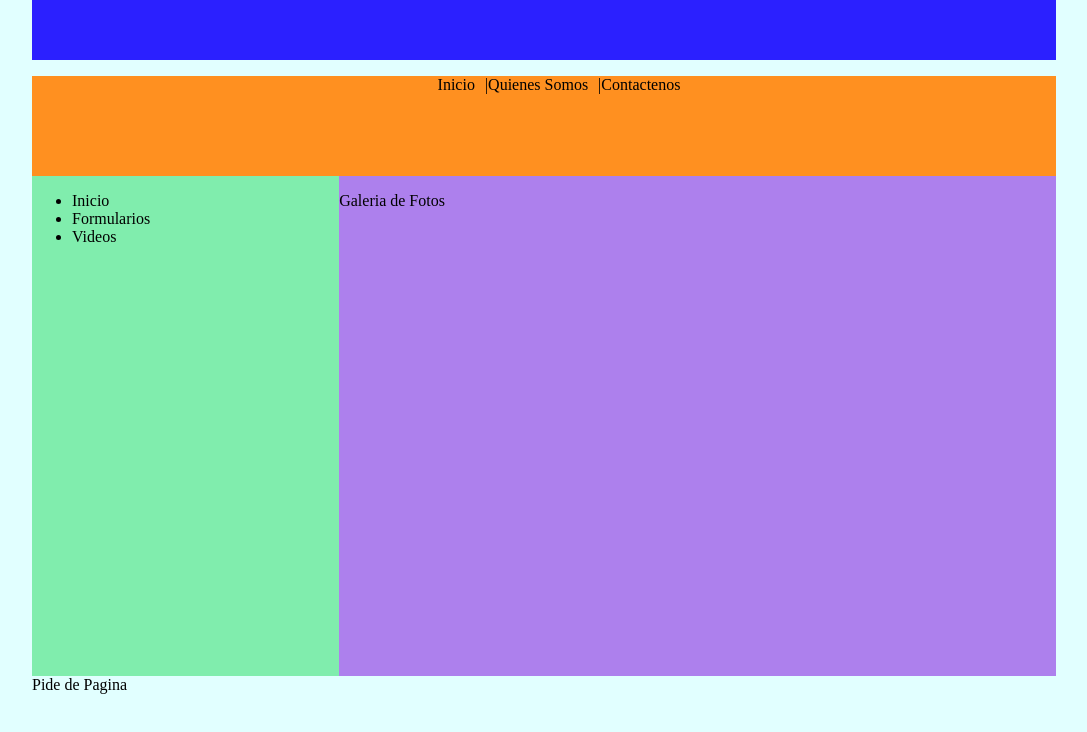
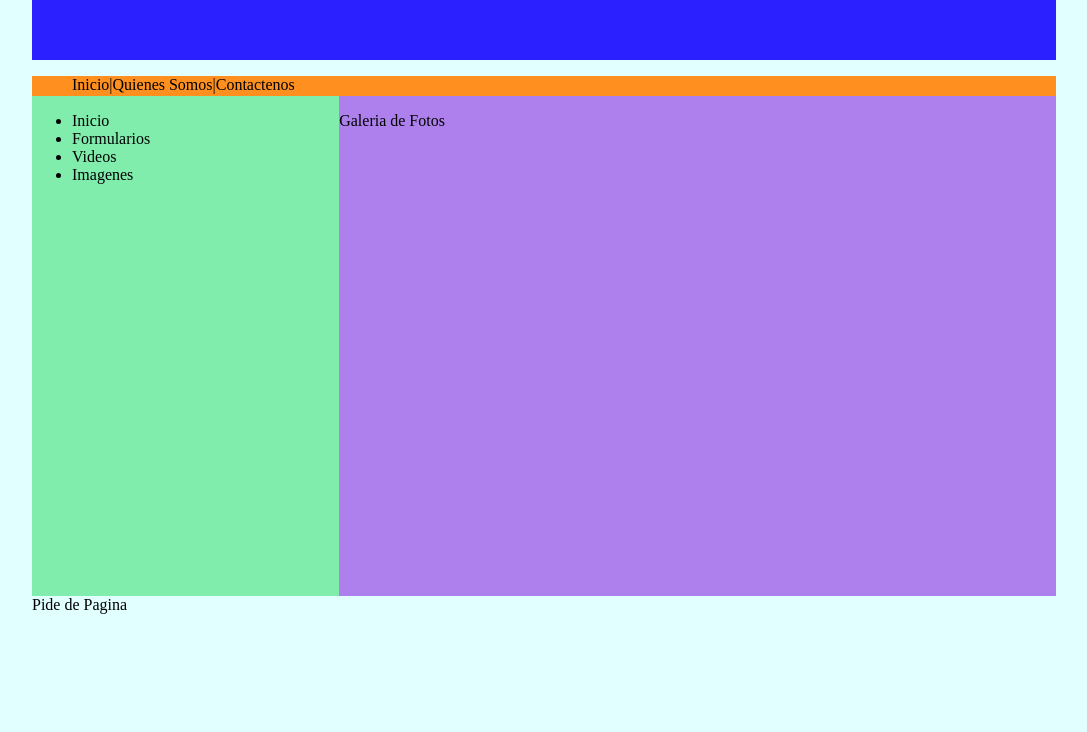
Before and after one commit to jhonblancor/MiProyectoGIT, a plain HTML site: page index.html in a window 1280 px wide. Shown: the part 40-772 px from the top of the page, without its empty margins (96-1183 px from the left). Drawn offline with Linux system fonts and the light colour scheme.

Commit message:
retoca el estilo del la pagina sombreado del menu agreado de la opcion imagines

```diff
--- a/index.html
+++ b/index.html
@@ -17,6 +17,7 @@
 					<li>Inicio</li>
 					<li>Formularios</li>
 					<li>Videos</li>
+					<li>Imagenes</li>
 				</ul>
 			</aside>
 
--- a/style.css
+++ b/style.css
@@ -10,20 +10,16 @@ background:#2B20FF;
 }
 nav{
 width:100%;
-height:100px;
+height:20px;
 background:#FF9020;
-margin:0 auto 0;
 }
 #menu ul{
 list-style-type:none;
-text-align:center;
 }
 #menu li{
 display:inline;
-text-align:center;
-margin:0 10px 0 0;
 }
-#menu li a:hover{
+#menu li:hover{
 background-color:#333333;
 color:#ffffff;
 }
@@ -31,7 +27,6 @@ color:#ffffff;
 width:100%;
 height:800px;
 background:#F0F882;
-margin:0 auto 0;
 }
 aside{
 width:30%;
```
